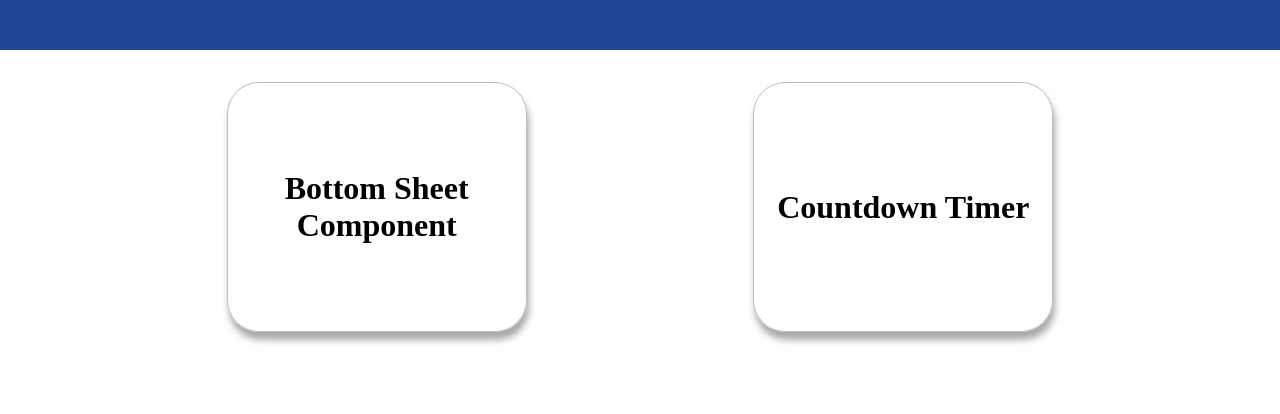
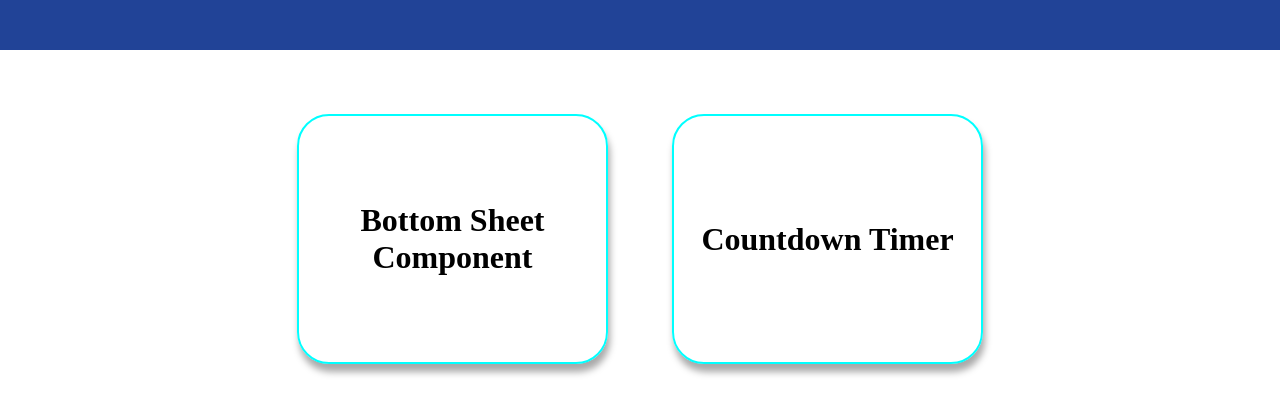
Before and after one commit to abhilashAntony/Reusable-Components, an Angular app: page / in a window 1280 px wide. Shown: the top 414 px of the page. Built offline with nearby package versions, Linux system fonts and the light colour scheme.

Commit message:
Responsiveness of navigation and bottom-sheet pages

```diff
--- a/src/app/main-navigation/main-navigation.component.css
+++ b/src/app/main-navigation/main-navigation.component.css
@@ -1,7 +1,10 @@
 .component-link {
     display: flex;
-    justify-content: space-evenly;
+    flex-direction: column;
+    justify-content: space-between;
+    align-items: center;
     margin: 2em auto;
+    height: auto;
 }
 
 .component-link__bottom-sheet,
@@ -10,11 +13,12 @@
     justify-content: center;
     align-items: center;
     flex-wrap: wrap;
-    width: 300px;
+    width: 280px;
     height: 250px;
-    border: 1px solid #BCBCBC;
+    border: 2px solid aqua;
     border-radius: 2em;
     padding: 0.5em;
+    margin: 2em;
     box-shadow: 2px 8px 7px 0px rgba(0,0,0,0.34);
     -webkit-box-shadow: 2px 8px 7px 0px rgba(0,0,0,0.34);
     -moz-box-shadow: 2px 8px 7px 0px rgba(0,0,0,0.34);
@@ -42,3 +46,24 @@
     font-size: 2em;
     text-align: center;
 }
+
+@media (min-width: 320px) {
+    .component-link__bottom-sheet,
+    .component-link__count-down-timer {
+        width: 280px;
+    }
+}
+
+@media (min-width: 480px) {
+    .component-link__bottom-sheet,
+    .component-link__count-down-timer {
+        width: 350px;
+    }
+}
+
+@media (min-width: 768px) {
+    .component-link {
+        flex-direction: row;
+        width: 750px;
+    }
+}
--- a/src/app/main-navigation/main-navigation.component.html
+++ b/src/app/main-navigation/main-navigation.component.html
@@ -1,7 +1,12 @@
+<!-- Container for links to the components -->
 <div class="component-link">
+
+    <!-- Link to the bottom sheet component -->
     <div class="component-link__bottom-sheet" routerLink="/bottom-sheet">
         <h2 class="component-link__bottom-sheet__title">Bottom Sheet Component</h2>
     </div>
+
+    <!-- Link to the countdown timer component -->
     <div class="component-link__count-down-timer" routerLink="/count-down-timer">
         <h2 class="component-link__count-down-timer__title">Countdown Timer</h2>
     </div>
--- a/src/app/resusable-pages/bottom-sheet/bottom-sheet.component.css
+++ b/src/app/resusable-pages/bottom-sheet/bottom-sheet.component.css
@@ -11,7 +11,7 @@
 }
 
 .bottom-sheet__element {
-  width: 350px;
+  width: 280px;
   min-height: 200px;
   border: 1px solid #BCBCBC;
   border-radius: 0.25em;
@@ -50,3 +50,21 @@
   margin-left: 6px;
   margin-right: 6px;
 }
+
+@media (min-width: 320px) {
+    .bottom-sheet__element {
+        width: 280px;
+    }
+}
+
+@media (min-width: 480px) {
+    .bottom-sheet__element {
+        width: 300px;
+    }
+}
+
+@media (min-width: 768px) {
+    .bottom-sheet__element {
+        width: 350px;
+    }
+}
--- a/src/app/resusable-pages/content-page/content-page.component.css
+++ b/src/app/resusable-pages/content-page/content-page.component.css
@@ -1,7 +1,7 @@
 .content-page {
   margin: 2em auto;
   padding: 1em;
-    width: 500px;
+  width: 280px;
   min-height: 150px;
   height: auto;
   border: 1px solid #BCBCBC;
@@ -21,3 +21,38 @@
   width: 100%;
   margin: 3em auto;
 }
+
+.content-page__toggler button {
+  background: #FFFFFF;
+  border: 1px solid #BCBCBC;
+  border-radius: 0.125em;
+  min-width: 64px;
+  min-height: 31px;
+  width: auto;
+  height: auto;
+  box-shadow: 0px 9px 65px -14px rgba(0, 0, 0, 0.34);
+  -webkit-box-shadow: 0px 9px 65px -14px rgba(0, 0, 0, 0.34);
+  -moz-box-shadow: 0px 9px 65px -14px rgba(0, 0, 0, 0.34);
+}
+
+.content-page__toggler button:hover {
+    cursor: pointer;
+}
+
+@media (min-width: 320px) {
+    .content-page {
+        width: 280px;
+    }
+}
+
+@media (min-width: 480px) {
+    .content-page {
+        width: 300px;
+    }
+}
+
+@media (min-width: 768px) {
+    .content-page {
+        width: 450px;
+    }
+}
```
Lines whose indentation alone changed are shown as unchanged.
